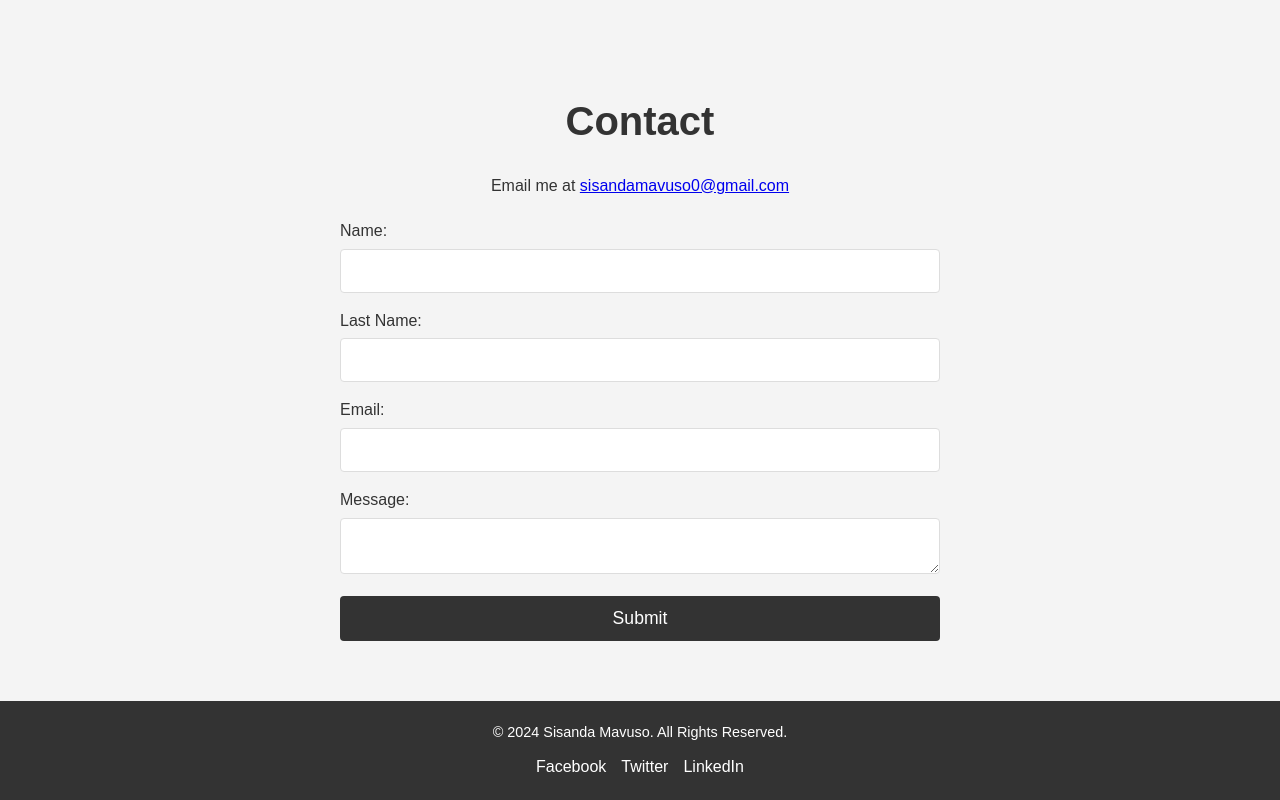
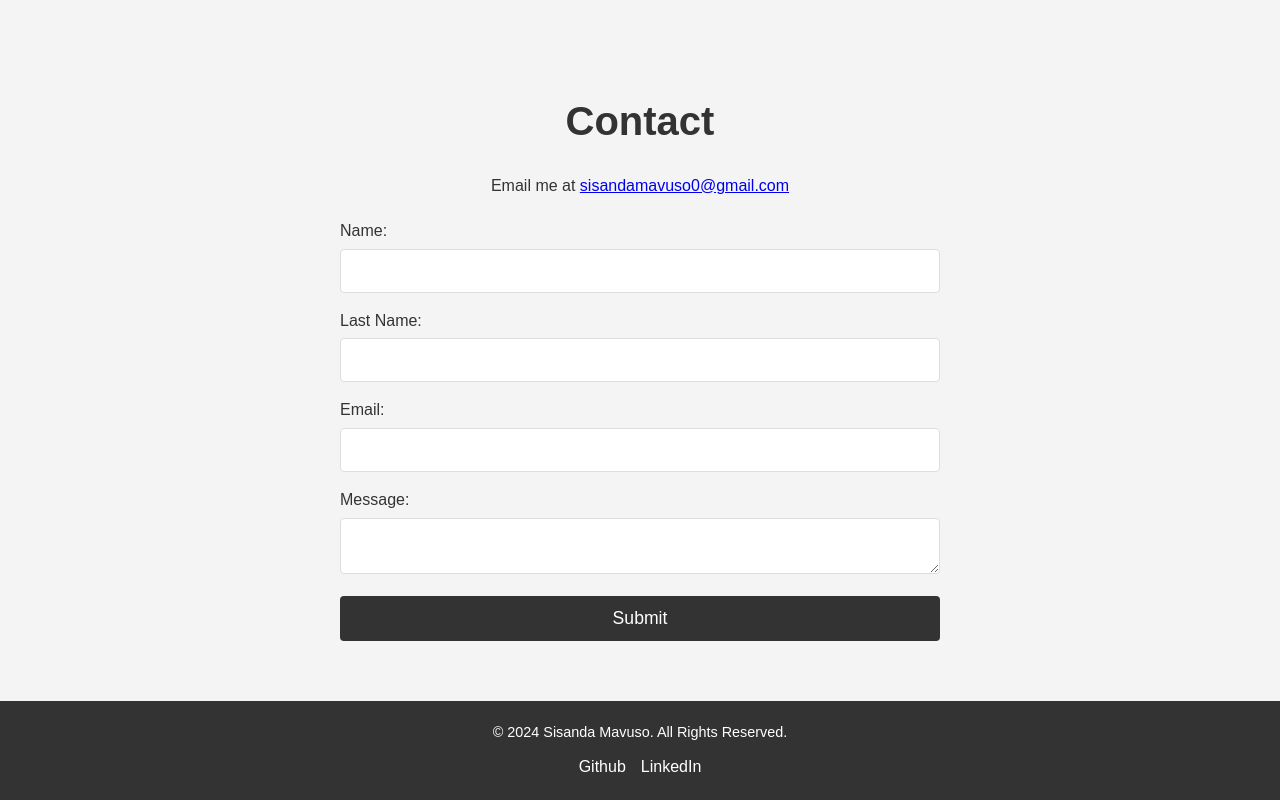
Before and after one commit to Sisanda25/personal-portfolio, a plain HTML site: page index.html in a window 1280 px wide. Shown: the part 1971-2771 px from the top of the page. Drawn offline with Linux system fonts and the light colour scheme.

Commit message:
Update index.html

```diff
--- a/index.html
+++ b/index.html
@@ -136,9 +136,8 @@
     <div class="footer-container">
         <p>&copy; 2024 Sisanda Mavuso. All Rights Reserved.</p>
         <ul class="social-links">
-            <li><a href="https://facebook.com" target="_blank">Facebook</a></li>
-            <li><a href="https://twitter.com" target="_blank">Twitter</a></li>
-            <li><a href="https://linkedin.com" target="_blank">LinkedIn</a></li>
+           <li><a href="https://github.com/Sisanda25" target="_blank">Github</a></li>
+            <li><a href="https://www.linkedin.com/in/sisanda-mavuso" target="_blank">LinkedIn</a></li>
         </ul>
     </div>
 </footer>
```
